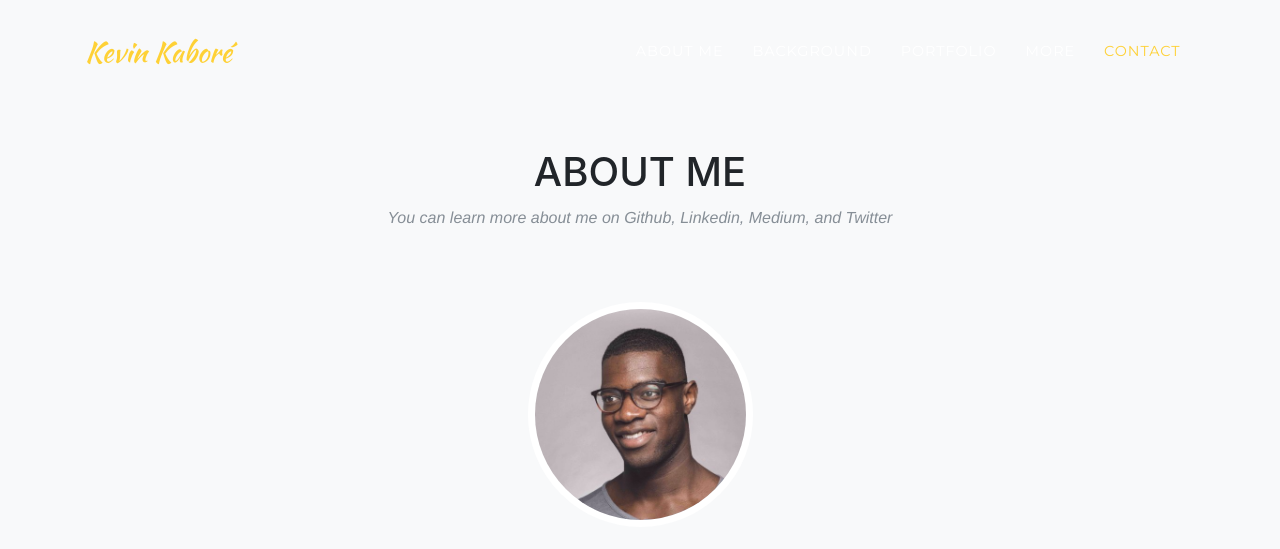
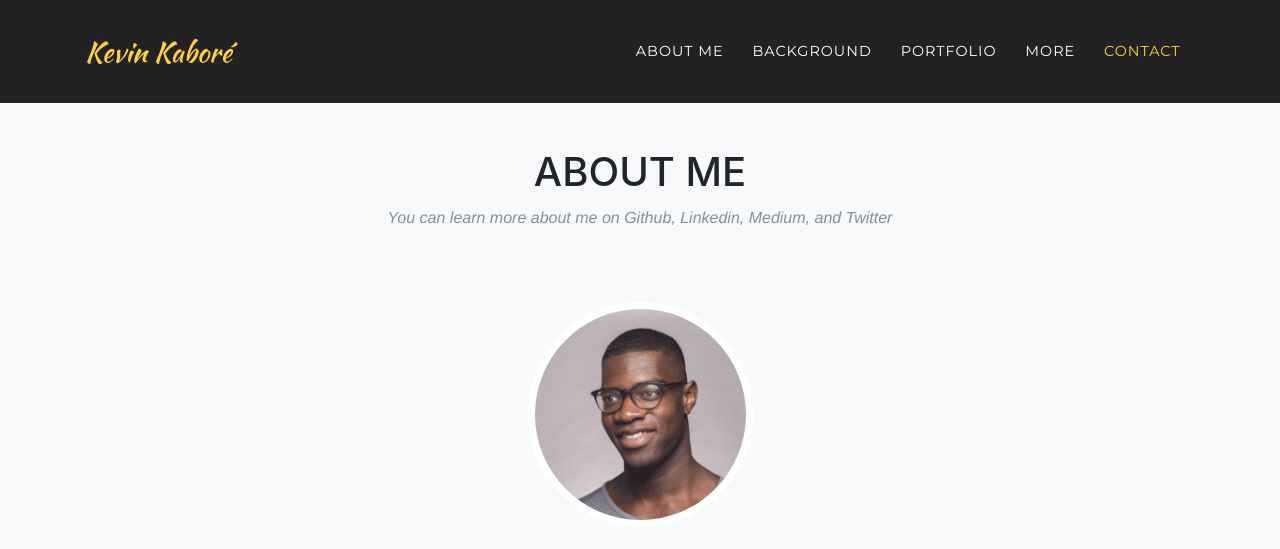
Before and after one commit to kevin-kabore/portfolio-site, a website with bundled scripts: page index.html in a window 1280 px wide. Shown: the top 549 px of the page. Built offline with nearby package versions, Linux system fonts and the light colour scheme; files whose address does not match are found by name; a web font is replaced by a local one.

Commit message:
changes background nav color

```diff
--- a/css/agency.css
+++ b/css/agency.css
@@ -96,7 +96,7 @@ body {
     -moz-transition: padding-top 0.3s, padding-bottom 0.3s;
     transition: padding-top 0.3s, padding-bottom 0.3s;
     border: none;
-    background-color: transparent; }
+    background-color: #222222; }
     #mainNav .navbar-brand {
       font-size: 1.75em;
       -webkit-transition: all 0.3s;
--- a/index.html
+++ b/index.html
@@ -28,7 +28,7 @@
   <body id="page-top">
 
     <!-- Navigation -->
-    <nav class="navbar navbar-expand-lg navbar-dark fixed-top" id="mainNav">
+    <nav class="navbar navbar-expand-lg navbar-dark fixed-top" style="background-color:#222222" id="mainNav">
       <div class="container">
         <a class="navbar-brand js-scroll-trigger" href="#page-top">Kevin Kaboré</a>
         <button class="navbar-toggler navbar-toggler-right" type="button" data-toggle="collapse" data-target="#navbarResponsive" aria-controls="navbarResponsive" aria-expanded="false" aria-label="Toggle navigation">
```
